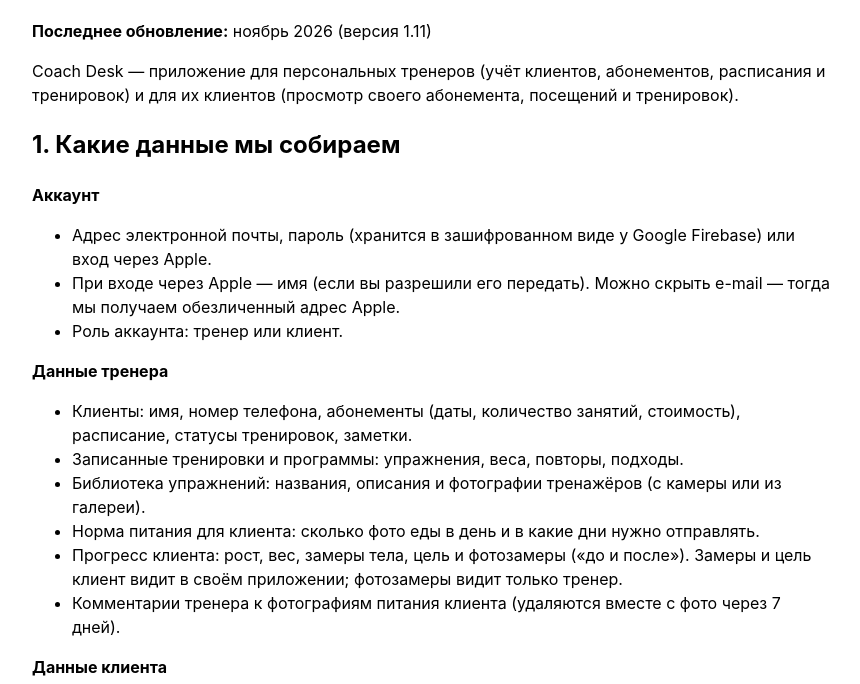
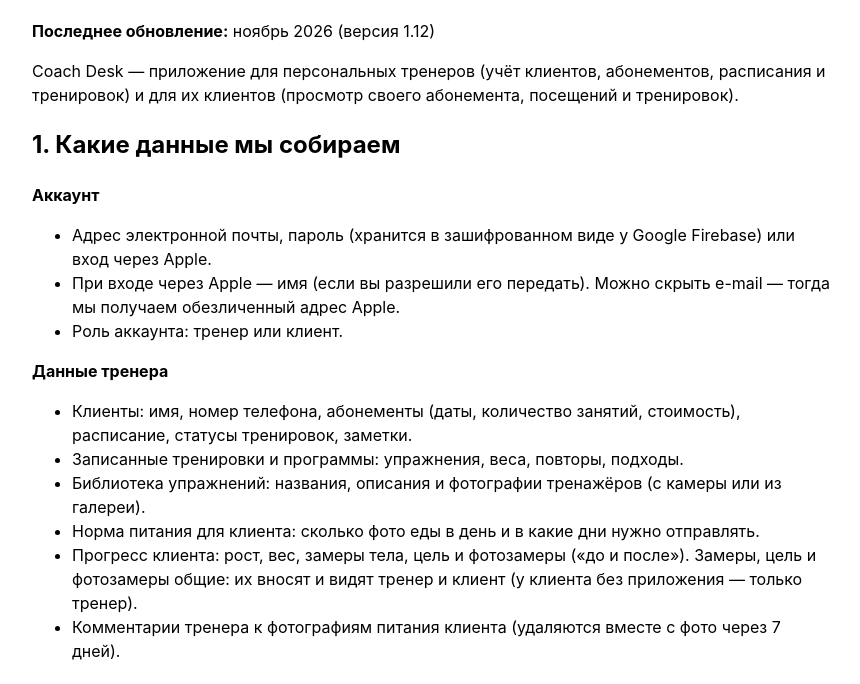
Before and after one commit to amanzholovv-ai/trainercrm-privacy, a plain HTML site: page index.html in a window 1280 px wide. Shown: the part 92-776 px from the top of the page, without its empty margins (208-1068 px from the left). Drawn offline with Linux system fonts and the light colour scheme.

Commit message:
Update index.html

```diff
--- a/index.html
+++ b/index.html
@@ -8,7 +8,7 @@
 <body style="font-family: -apple-system, Arial, sans-serif; padding: 20px; max-width: 800px; margin: auto; line-height: 1.5;">
 
 <h1>Политика конфиденциальности Coach Desk</h1>
-<p><strong>Последнее обновление:</strong> ноябрь 2026 (версия 1.11)</p>
+<p><strong>Последнее обновление:</strong> ноябрь 2026 (версия 1.12)</p>
 
 <p>Coach Desk — приложение для персональных тренеров (учёт клиентов, абонементов, расписания и тренировок) и для их клиентов (просмотр своего абонемента, посещений и тренировок).</p>
 
@@ -25,7 +25,7 @@
 <li>Записанные тренировки и программы: упражнения, веса, повторы, подходы.</li>
 <li>Библиотека упражнений: названия, описания и фотографии тренажёров (с камеры или из галереи).</li>
 <li>Норма питания для клиента: сколько фото еды в день и в какие дни нужно отправлять.</li>
-<li>Прогресс клиента: рост, вес, замеры тела, цель и фотозамеры («до и после»). Замеры и цель клиент видит в своём приложении; фотозамеры видит только тренер.</li>
+<li>Прогресс клиента: рост, вес, замеры тела, цель и фотозамеры («до и после»). Замеры, цель и фотозамеры общие: их вносят и видят тренер и клиент (у клиента без приложения — только тренер).</li>
 <li>Комментарии тренера к фотографиям питания клиента (удаляются вместе с фото через 7 дней).</li>
 </ul>
 <p><strong>Данные клиента</strong></p>
@@ -83,7 +83,7 @@
 <h2>1. Data we collect</h2>
 <ul>
 <li>Account: email address, password (stored encrypted by Google Firebase) or Sign in with Apple (name, if shared; Apple's private relay email is supported); account role (trainer or client).</li>
-<li>Trainer data: clients' names, phone numbers, memberships, schedule, workout statuses and notes; workout logs and programs (exercises, weights, reps, sets); exercise library (names, descriptions and equipment photos from the camera or photo library); a client's nutrition goal (how many meal photos per day and on which days); client progress: height, weight, body measurements, goal and progress photos (the client sees measurements and the goal in their app; progress photos are visible only to the trainer); trainer comments on meal photos (deleted together with the photo after 7 days).</li>
+<li>Trainer data: clients' names, phone numbers, memberships, schedule, workout statuses and notes; workout logs and programs (exercises, weights, reps, sets); exercise library (names, descriptions and equipment photos from the camera or photo library); a client's nutrition goal (how many meal photos per day and on which days); client progress: height, weight, body measurements, goal and progress photos (measurements, the goal and progress photos are shared: both the trainer and the client can add and see them); trainer comments on meal photos (deleted together with the photo after 7 days).</li>
 <li>Client data: own workout logs and exercise library; connection to a trainer and workout edits; meal photos the client sends to their trainer (from the camera or photo library). Only the client and their current trainer can see them. Photos are deleted automatically after 7 days; the record that a day was completed is kept for statistics.</li>
 <li>Technical data: device push token; anonymized usage analytics (Firebase Analytics); crash reports (Firebase Crashlytics: error details, device model and OS version, used only to fix bugs); subscription status (purchases are processed by Apple; we never receive card details).</li>
 </ul>
```
